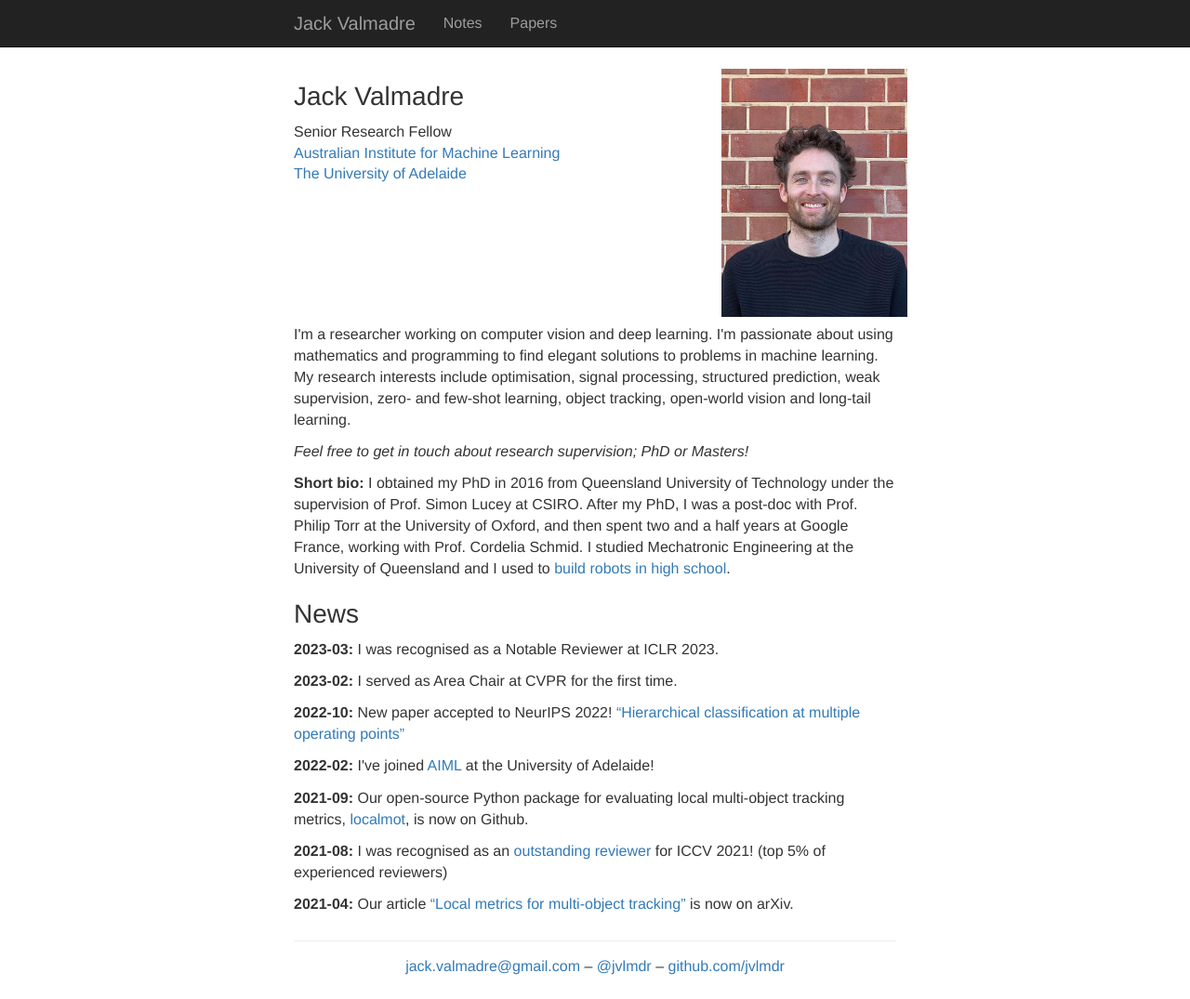
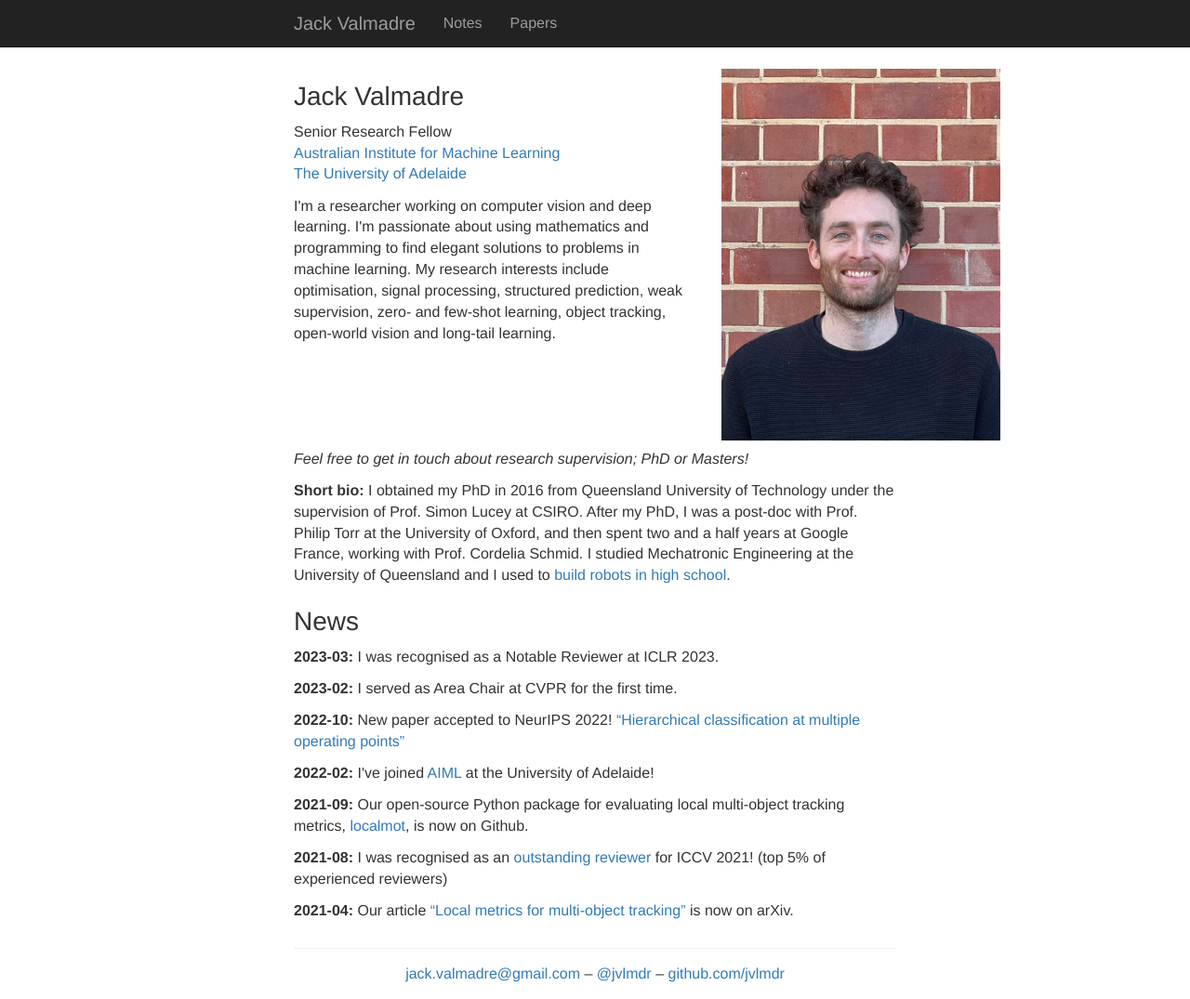
Before and after one commit to jvlmdr/jack.valmadre.net, a Jekyll site: the page built from index.html, in a window 1280 px wide and 1075 px high. Shown: the whole window at 93% size. Built offline with Jekyll 4.4.1, drawn with Linux system fonts in a browser that asks for light colours; nearby versions of some CDN libraries.

Commit message:
Move text on home page

```diff
--- a/index.html
+++ b/index.html
@@ -13,19 +13,19 @@
   <a href="https://www.adelaide.edu.au/aiml/">Australian Institute for Machine Learning</a><br />
   <a href="https://www.adelaide.edu.au/">The University of Adelaide</a>
 </p>
+<p>
+  I'm a researcher working on computer vision and deep learning.
+  I'm passionate about using mathematics and programming to find elegant solutions to problems in machine learning.
+  My research interests include optimisation, signal processing, structured prediction, weak supervision, zero- and few-shot learning, object tracking, open-world vision and long-tail learning.
+</p>
 </div>
 <div class="col-md-4" style="text-align: center;">
-<img width="200px" src="/assets/jack-2023-03.jpg" style="margin: 1ex;" />
+<img src="/assets/jack-2023-03.jpg" width="300px" style="margin: 1ex;" />
 </div>
 </div><!-- row -->
 
 <div class="row">
 <div class="col-md-12">
-<p>
-  I'm a researcher working on computer vision and deep learning.
-  I'm passionate about using mathematics and programming to find elegant solutions to problems in machine learning.
-  My research interests include optimisation, signal processing, structured prediction, weak supervision, zero- and few-shot learning, object tracking, open-world vision and long-tail learning.
-</p>
 <p><em>Feel free to get in touch about research supervision; PhD or Masters!</em></p>
 <p>
   <strong>Short bio:</strong>
```
